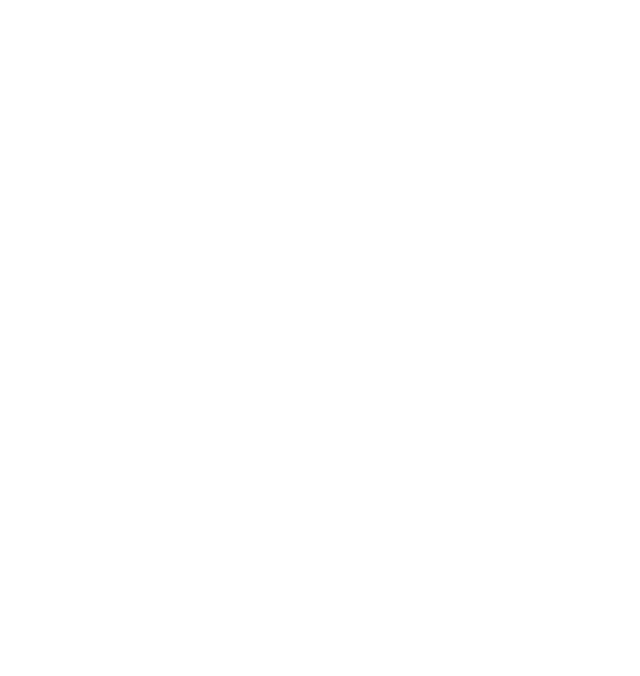
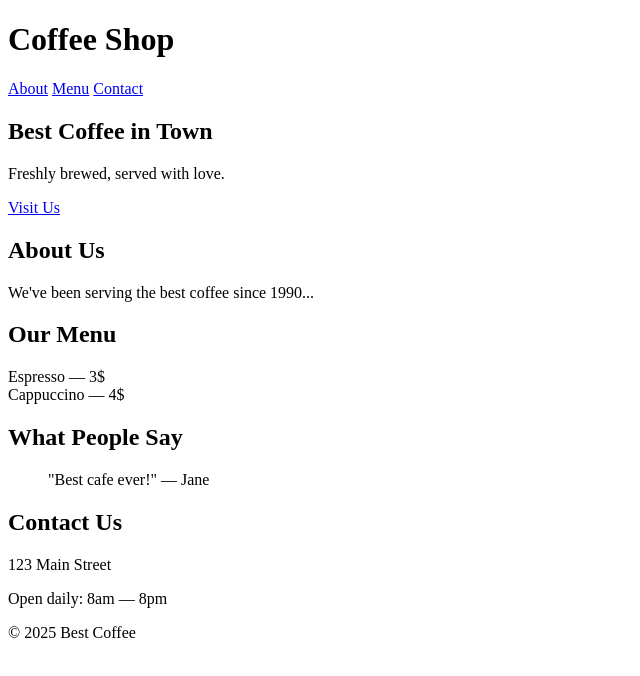
Before and after one commit to danny-codes/portfolio-projects, a plain HTML site: page small-business-landing/index.html in a window 1280 px wide. Shown: the whole page, without its empty margins (0-640 px from the left). Drawn offline with Linux system fonts and the light colour scheme.

Commit message:
add header and sections

```diff
--- a/small-business-landing/index.html
+++ b/small-business-landing/index.html
@@ -6,6 +6,40 @@
     <title>Small Business Landing</title>
 </head>
 <body>
+    <header>
+        <h1>Coffee Shop</h1>
+        <nav>
+            <a href="#about">About</a>
+            <a href="#menu">Menu</a>
+            <a href="#contact">Contact</a>
+        </nav>
+    </header>
 
+    <section class="hero">
+        <h1>Best Coffee in Town</h1>
+        <p>Freshly brewed, served with love.</p>
+        <a href="#menu">Visit Us</a>
+    </section>
+    <section class="about">
+        <h2>About Us</h2>
+        <p>We've been serving the best coffee since 1990...</p>
+    </section>
+    <section class="menu">
+        <h2>Our Menu</h2>
+        <div class="menu-item">Espresso — 3$</div>
+        <div class="menu-item">Cappuccino — 4$</div>
+    </section>
+    <section class="testimonials">
+        <h2>What People Say</h2>
+        <blockquote>"Best cafe ever!" — Jane</blockquote>
+    </section>
+    <section class="contact">
+        <h2>Contact Us</h2>
+        <p>123 Main Street</p>
+        <p>Open daily: 8am — 8pm</p>
+    </section>
+    <footer>
+        <p>&copy; 2025 Best Coffee</p>
+    </footer>
 </body>
 </html>
```
